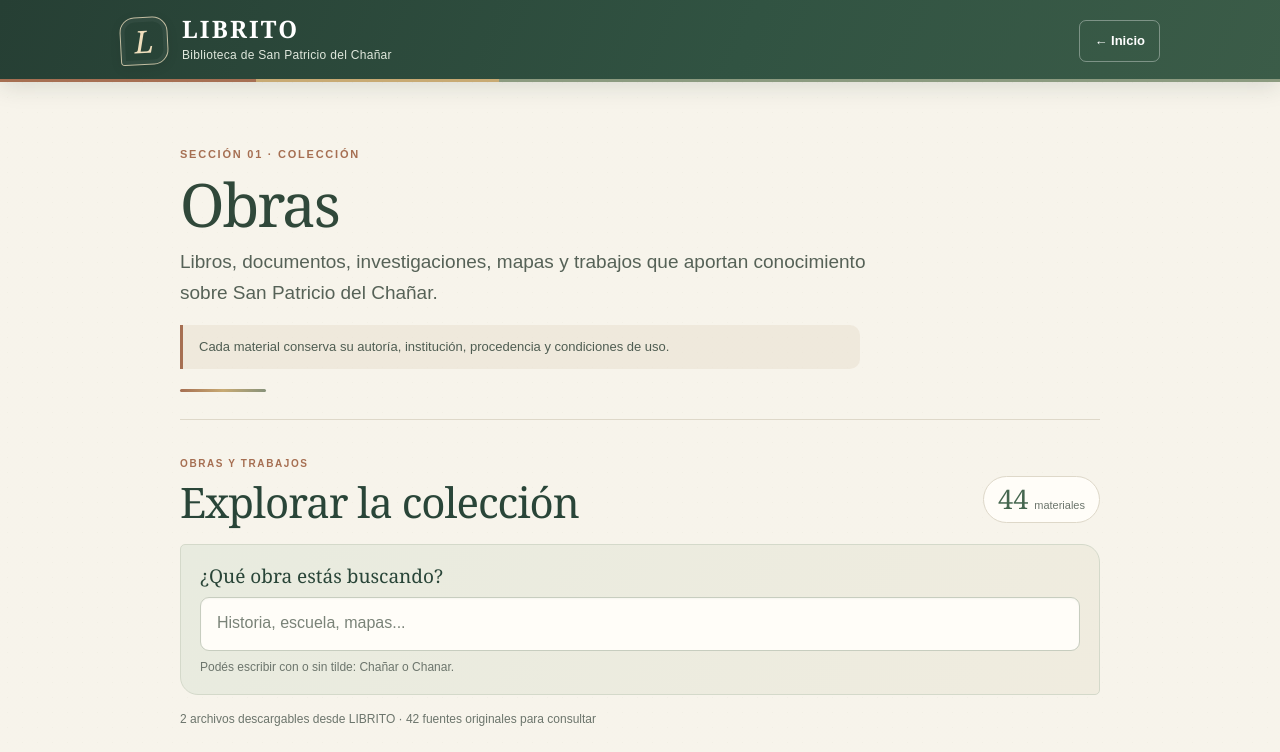
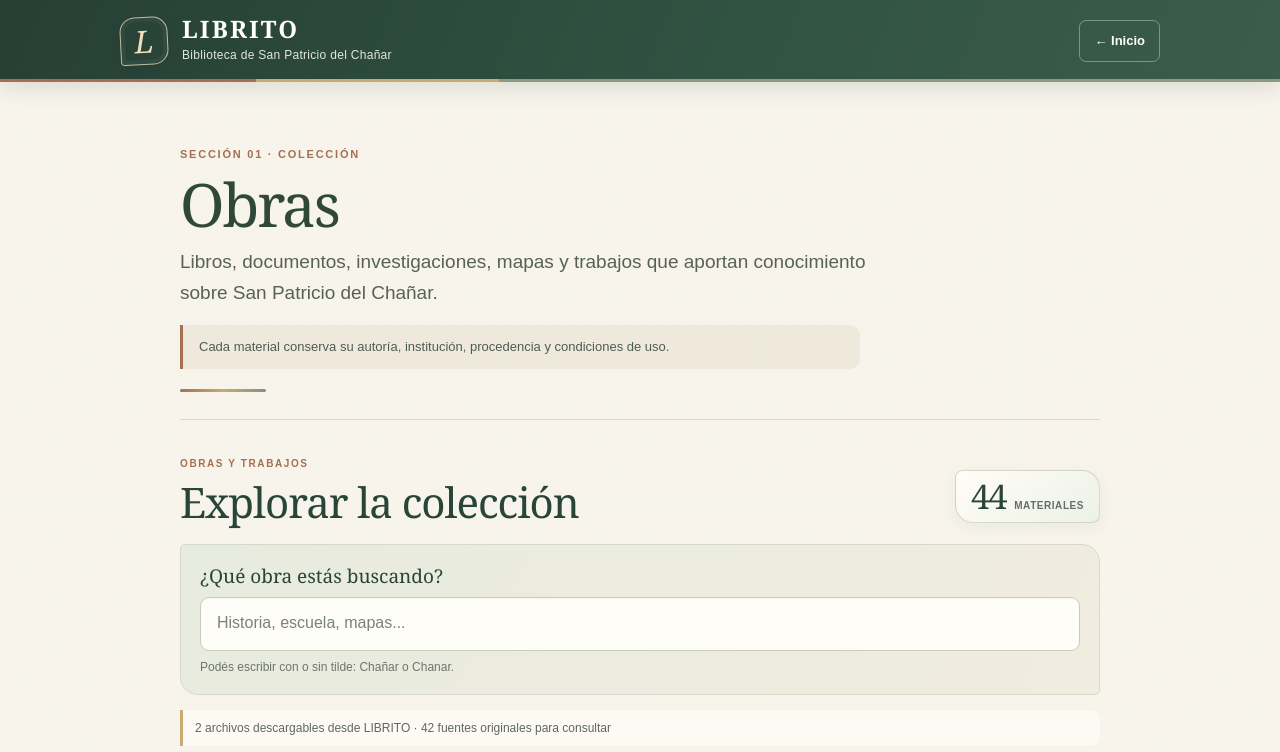
Before and after one commit to eliasmartinezcultural-glitch/LIBRITO, a plain HTML site: page obras.html in a window 1280 px wide. Shown: the top 752 px of the page. Drawn offline with Linux system fonts and the light colour scheme.

Commit message:
LIBRITO: mejorar jerarquía visual de contadores de colección

```diff
--- a/web/estilos.css
+++ b/web/estilos.css
@@ -375,3 +375,58 @@ body{
 }
 @media(prefers-reduced-motion:reduce){.puertas-principales .puerta,.seccion-obras .documento,.seccion-hemeroteca .noticia{transition:none}}
 @media print{.foto-portada{box-shadow:none}.foto-portada img{height:auto;max-height:190px}}
+
+
+/* Contadores de colección: cifras reales cargadas desde los índices JSON. */
+.cantidad{
+  min-width:112px;
+  justify-content:center;
+  gap:8px;
+  padding:9px 15px 10px;
+  border:1px solid rgba(105,119,91,.25);
+  border-radius:8px 18px 8px 18px;
+  background:linear-gradient(145deg,#fffdf7 0%,#edf1e8 100%);
+  box-shadow:0 5px 16px rgba(47,57,43,.055);
+}
+.cantidad strong{
+  color:var(--verde-oscuro);
+  font:normal 34px/.95 var(--serif);
+  font-variant-numeric:tabular-nums;
+  letter-spacing:-.04em;
+}
+.cantidad span{
+  max-width:70px;
+  color:#657064;
+  font-size:10px;
+  font-weight:800;
+  letter-spacing:.055em;
+  line-height:1.2;
+  text-transform:uppercase;
+}
+.contador,.hemeroteca-contador{
+  min-height:36px;
+  display:flex;
+  align-items:center;
+  margin:0 0 14px;
+  padding:9px 12px;
+  border-left:3px solid var(--oro);
+  border-radius:0 9px 9px 0;
+  background:rgba(255,253,248,.72);
+  color:#5d695e;
+  font-size:12px;
+  line-height:1.45;
+}
+@media(max-width:520px){
+  .titulo-coleccion{align-items:center;gap:9px}
+  .cantidad{min-width:90px;padding:8px 10px;gap:6px}
+  .cantidad strong{font-size:29px}
+  .cantidad span{font-size:9px}
+}
+@media(max-width:350px){
+  .cantidad{min-width:78px;padding:7px 8px}
+  .cantidad strong{font-size:26px}
+  .cantidad span{max-width:45px}
+}
+@media print{
+  .cantidad,.contador,.hemeroteca-contador{background:white;box-shadow:none;border:1px solid #aaa}
+}
```
